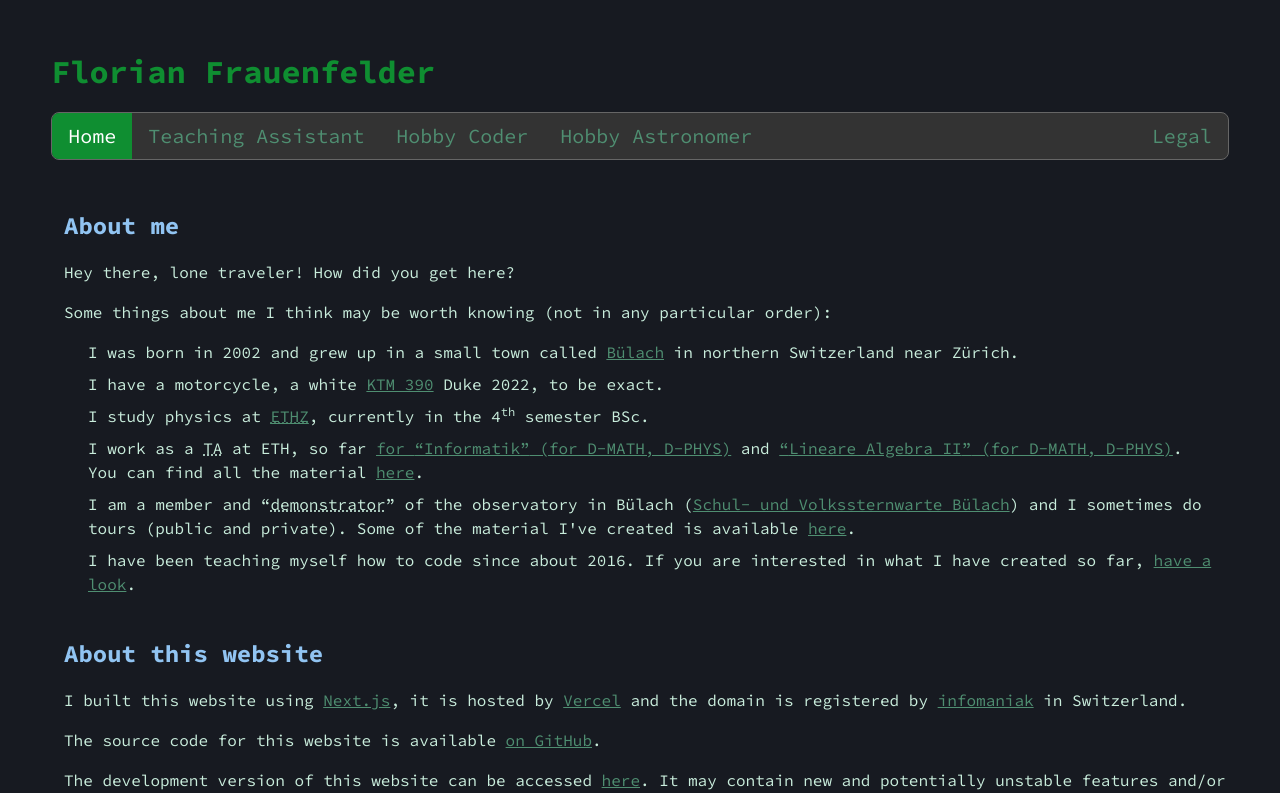
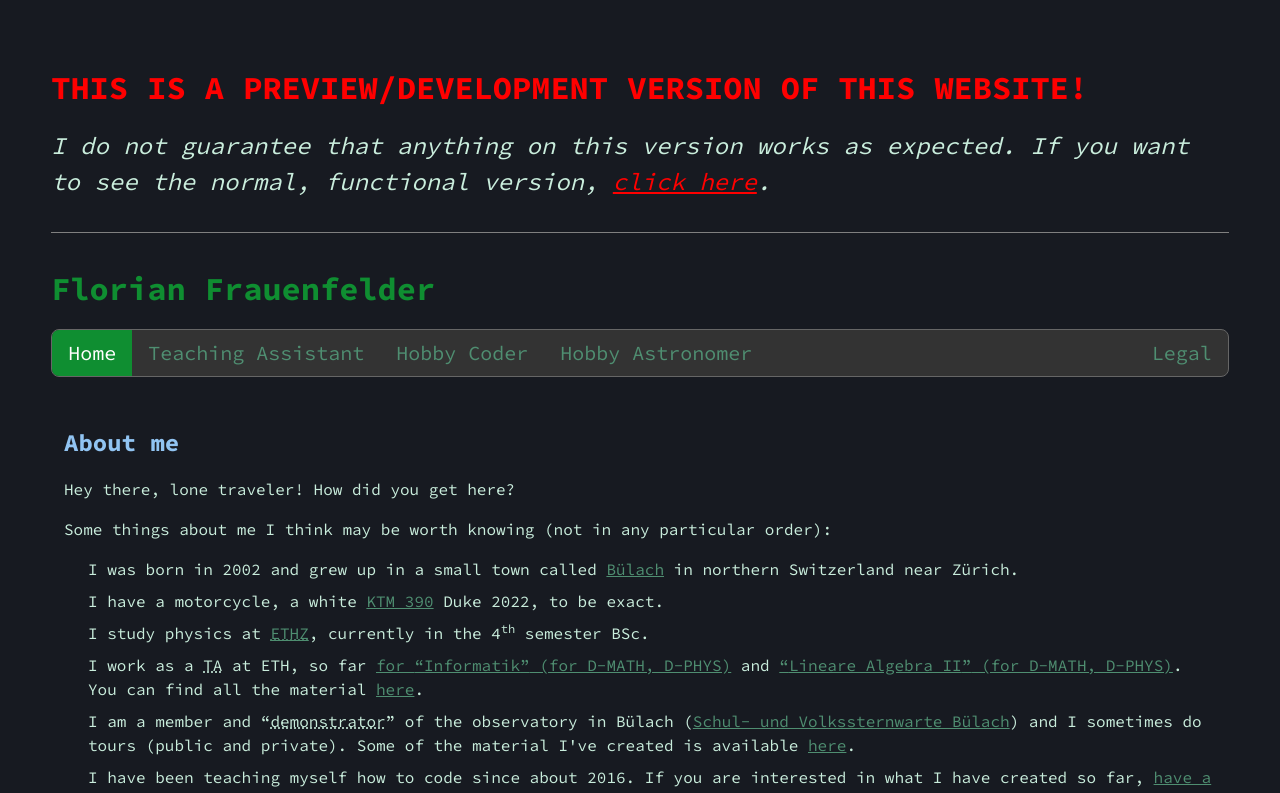
Before and after one commit to fflopsi/website, a Next.js app: page / in a window 1280 px wide. Shown: the top 793 px of the page. Built offline with nearby package versions, Linux system fonts and the light colour scheme.

Commit message:
Add dev warning to non-production builds

```diff
--- a/app/layout.tsx
+++ b/app/layout.tsx
@@ -1,3 +1,4 @@
+import DevWarning from '@/components/devWarning';
 import type { Metadata } from 'next';
 import { Source_Code_Pro } from 'next/font/google';
 import './res/globals.css';
@@ -21,6 +22,7 @@ export default function RootLayout({
   return (
     <html lang='en'>
       <body className={`${sourceCodePro.className} antialiased`}>
+        <DevWarning />
         {children}
       </body>
     </html>
--- /dev/null
+++ b/components/devWarning.tsx
@@ -0,0 +1,15 @@
+import Link from 'next/link';
+
+export default function DevWarning() {
+  return process.env.VERCEL_ENV !== 'production' ? (
+    <>
+      <h2 style={{ color: 'red', fontSize: '2rem' }}>
+        THIS IS A PREVIEW/DEVELOPMENT VERSION OF THIS WEBSITE!
+      </h2>
+      <p style={{ fontSize: '1.5rem', fontStyle: 'italic' }}>
+        I do not guarantee that anything on this version works as expected. If you want to see the normal, functional version, <Link style={{ color: 'red' }} href=''>click here</Link>.
+      </p>
+      <hr />
+    </>
+  ) : '';
+}
```
